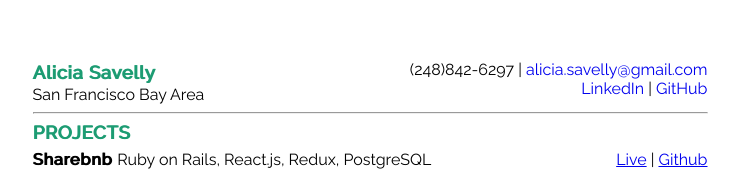
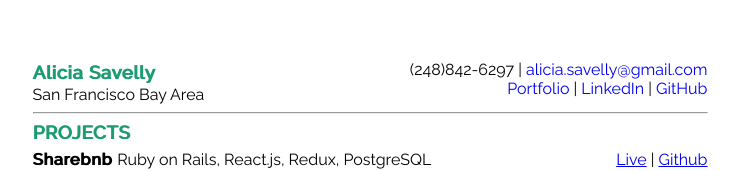
Before and after one commit to aliciasavelly/Resume, a plain HTML site: page index.html in a window 1280 px wide. Shown: the top 171 px of the page, without its empty margins (270-1009 px from the left). Drawn offline with Linux system fonts and the light colour scheme.

Commit message:
add portfolio link

```diff
--- a/index.html
+++ b/index.html
@@ -13,7 +13,7 @@
       </div>
       <div class="right">
         <p>(248)842-6297 | <a class="no-underline" href="mailto:alicia.savelly@gmail.com">alicia.savelly@gmail.com</a></p>
-        <p><a class="no-underline" href="https://www.linkedin.com/in/aliciasavelly" target="_blank">LinkedIn</a> | <a class="no-underline" href="https://github.com/aliciasavelly" target="_blank">GitHub</a></p>
+        <p><a class="no-underline" href="https://aliciasavelly.github.io/portfolio/" target="_blank">Portfolio</a> | <a class="no-underline" href="https://www.linkedin.com/in/aliciasavelly" target="_blank">LinkedIn</a> | <a class="no-underline" href="https://github.com/aliciasavelly" target="_blank">GitHub</a></p>
       </div>
     </div>
 
```
